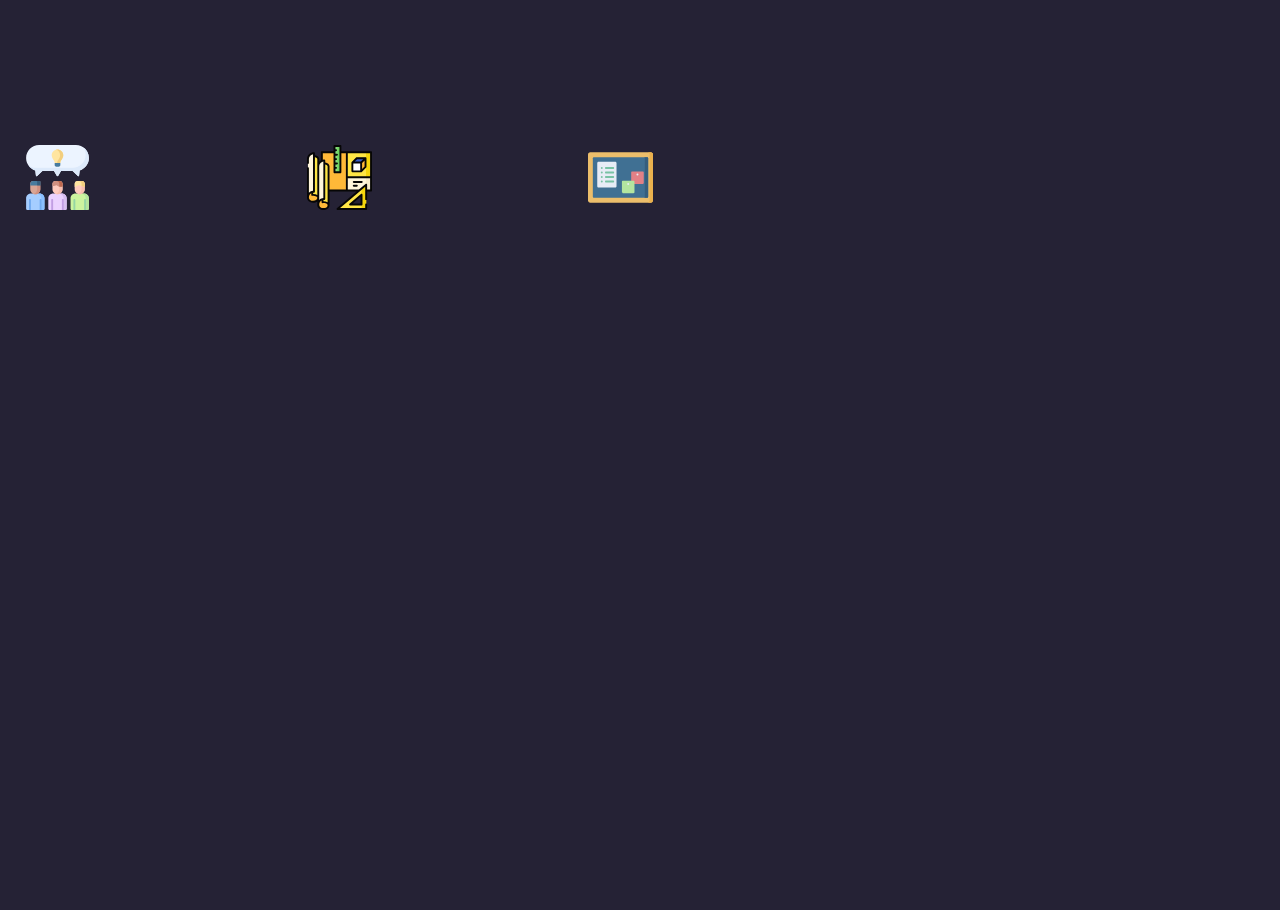
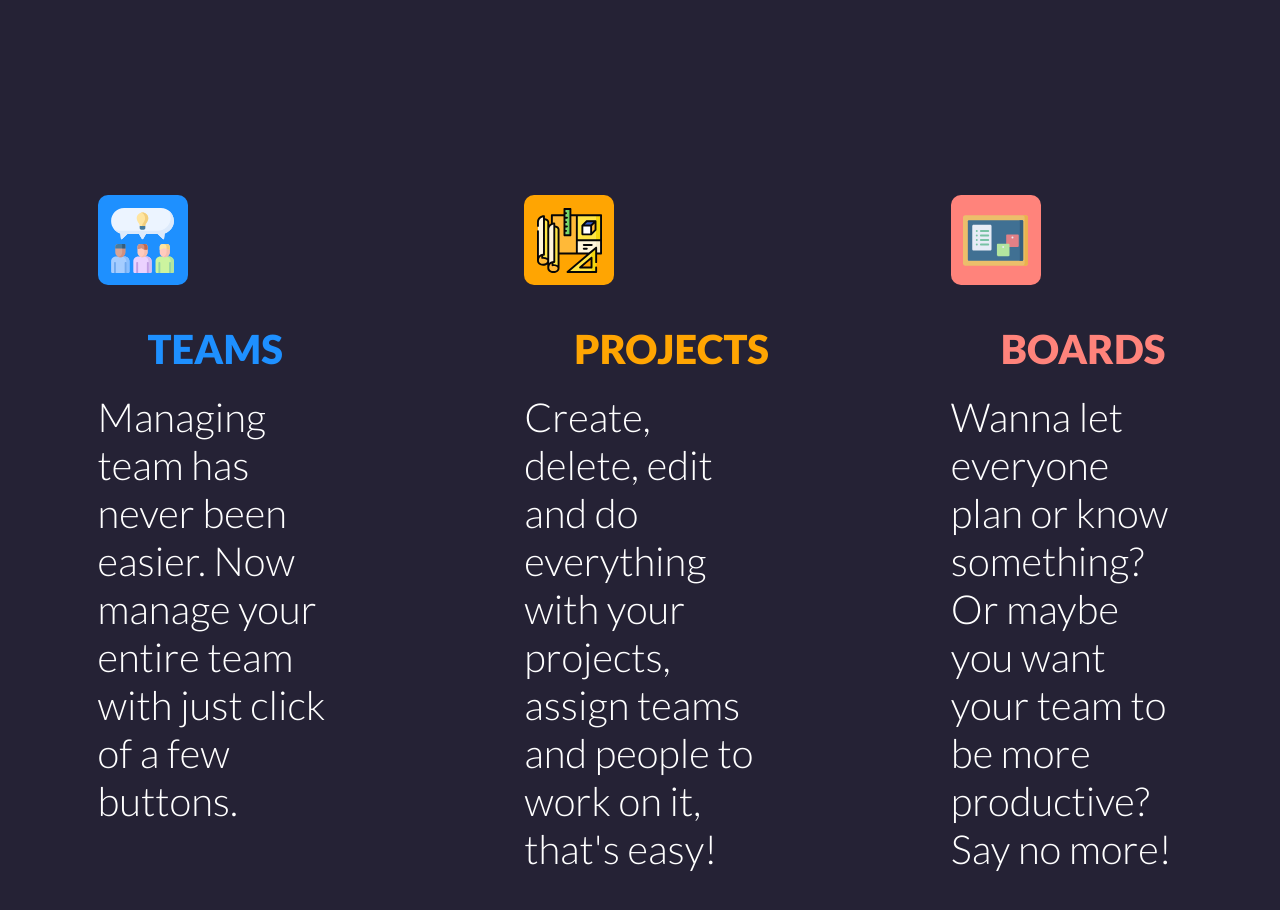
Before and after one commit to frostzt/weeee, a Next.js app in the folder client/: page / in a window 1280 px wide. Shown: the part 840-1750 px from the top of the page. Built offline with nearby package versions, Linux system fonts and the light colour scheme.

Commit message:
Working on landing page: Working on features section

```diff
--- a/client/components/FeatureCard/FeatureCard.module.scss
+++ b/client/components/FeatureCard/FeatureCard.module.scss
@@ -9,6 +9,34 @@
     height: 100%;
 
     .imgContainer {
+      width: 9rem;
+      height: 9rem;
+      display: flex;
+      cursor: pointer;
+      text-align: center;
+      align-items: center;
+      border-radius: 1rem;
+      transition: all 0.3s;
+      justify-content: center;
+      backface-visibility: hidden;
+    }
+
+    .title {
+      font-size: 4rem;
+      font-weight: 900;
+      margin-top: 4rem;
+      margin-left: 5rem;
+      color: transparent;
+      background-clip: text;
+      display: inline-block;
+      text-transform: uppercase;
+    }
+
+    .desc {
+      font-size: 4rem;
+      font-weight: 300;
+      margin-top: 2rem;
+      color: var(--white);
     }
   }
 }
--- a/client/components/FeatureCard/FeatureCard.tsx
+++ b/client/components/FeatureCard/FeatureCard.tsx
@@ -16,9 +16,22 @@ const FeatureCard: React.FC<Props> = ({ title, desc, image, color }) => {
   return (
     <motion.div className={styles.card}>
       <motion.div className={styles.content}>
-        <motion.div className={styles.imgContainer}>
+        <motion.div
+          whileHover={{
+            scale: "1.2",
+          }}
+          whileTap={{
+            scale: "0.9",
+          }}
+          className={styles.imgContainer}
+          style={{ backgroundColor: `${color}` }}
+        >
           <Image src={image} width={65} height={65} />
         </motion.div>
+        <motion.h2 className={styles.title} style={{ backgroundColor: `${color}` }}>
+          {title}
+        </motion.h2>
+        <motion.p className={styles.desc}>{desc}</motion.p>
       </motion.div>
     </motion.div>
   );
--- a/client/pages/index.tsx
+++ b/client/pages/index.tsx
@@ -58,20 +58,20 @@ function Home() {
       <section className={styles.features}>
         <FeatureCard
           image="/images/svgs/teamwork.svg"
-          title="Title of feature"
-          desc="Test description"
+          title="Teams"
+          desc="Managing team has never been easier. Now manage your entire team with just click of a few buttons."
           color="rgba(30, 144, 255, 1)"
         />
         <FeatureCard
           image="/images/svgs/projects.svg"
-          title="Title of feature"
-          desc="Test description"
+          title="Projects"
+          desc="Create, delete, edit and do everything with your projects, assign teams and people to work on it, that's easy!"
           color="rgba(255, 165, 2, 1)"
         />
         <FeatureCard
           image="/images/svgs/boards.svg"
-          title="Title of feature"
-          desc="Test description"
+          title="Boards"
+          desc="Wanna let everyone plan or know something? Or maybe you want your team to be more productive? Say no more!"
           color="rgba(255, 131, 123, 1)"
         />
       </section>
--- a/client/styles/Home.module.scss
+++ b/client/styles/Home.module.scss
@@ -5,7 +5,7 @@
   top: 6vh;
   left: 10vw;
   z-index: 100;
-  position: fixed;
+  position: absolute;
 }
 
 // Header Styles
@@ -65,6 +65,8 @@
 .features {
   width: 100%;
   height: 100vh;
+  display: flex;
+  padding-top: 5rem;
+  justify-content: space-around;
   background-color: var(--background);
-  display: flex;
 }
--- a/client/styles/globals.scss
+++ b/client/styles/globals.scss
@@ -7,12 +7,13 @@
   --white: #fff;
   --background: #252235;
 
-  --teamwork: rgba(30, 144, 255, 0.5);
-  --projects: rgba(255, 165, 2, 0.5);
-  --boards: rgba(255, 131, 123, 0.5);
+  --teamwork: rgba(30, 144, 255, 1);
+  --projects: rgba(255, 165, 2, 1);
+  --boards: rgba(255, 131, 123, 1);
 
   // Gradients
   --background-gradient: linear-gradient(to bottom right, #252235, #2e2e3e);
+  --primary-gradient: linear-gradient(to bottom right, #6fccf4, #0760f3);
 
   // Fonts
   --default-font-size: 1.6rem;
```
